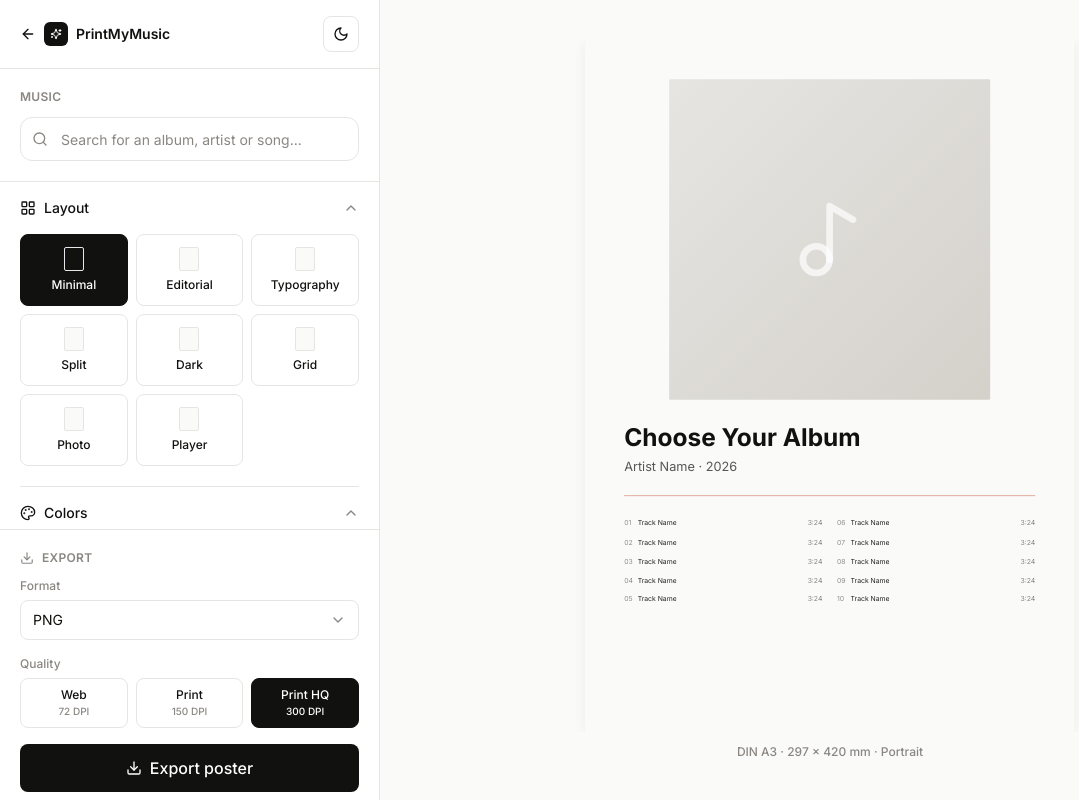
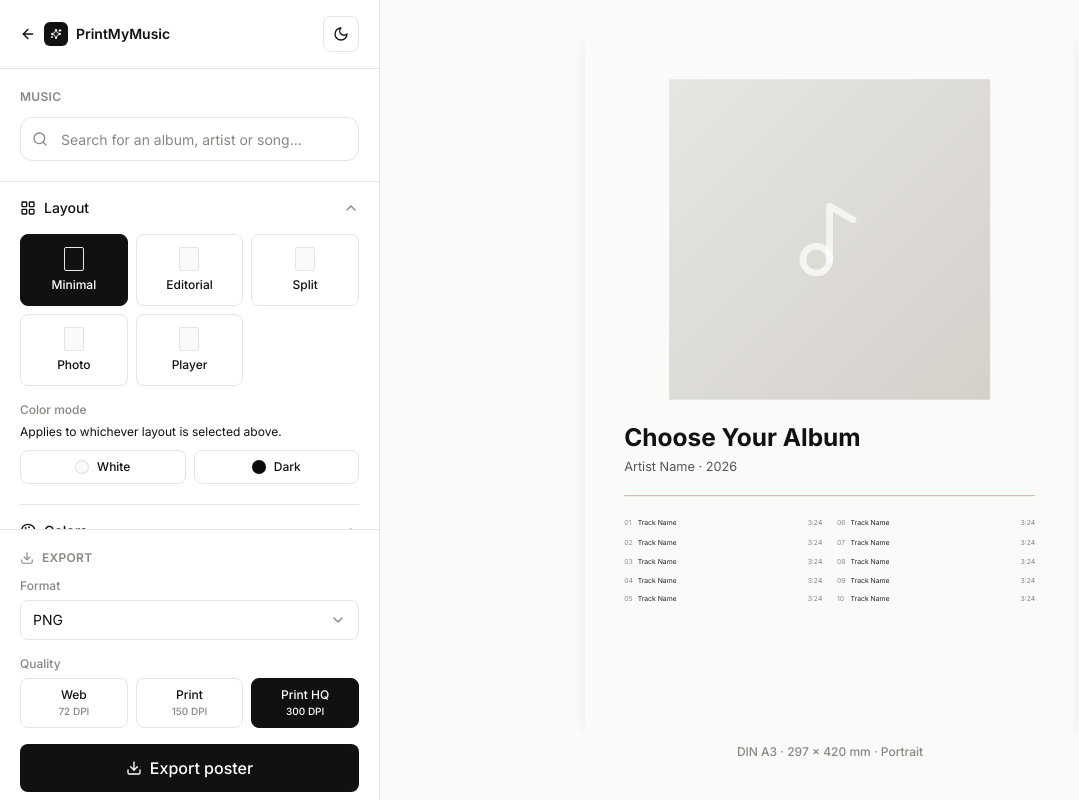
Before and after one commit to Vulkaen/printmymusic, a Next.js app: page /create in a window 1280 px wide. Shown: the whole page, without its empty margins (0-1079 px from the left). Built offline with nearby package versions, Linux system fonts and the light colour scheme; a web font is replaced by a local one.

Commit message:
Templates reduziert, White/Dark-Farbmodus hinzugefügt

```diff
--- a/app/page.tsx
+++ b/app/page.tsx
@@ -13,8 +13,8 @@ const GOLD = '#E8A93B';
 const RUST = '#B23A2E';
 
 const STACK: { template: TemplateId; bg: string; text: string; accent: string; rotate: number; offset: number }[] = [
-  { template: 'dark', bg: '#0B0B0C', text: '#F5F4F2', accent: GOLD, rotate: -8, offset: 10 },
-  { template: 'minimal', bg: PAPER, text: INK, accent: BLUE, rotate: 4, offset: -6 },
+  { template: 'minimal', bg: '#0B0B0C', text: '#F5F4F2', accent: GOLD, rotate: -8, offset: 10 },
+  { template: 'photo', bg: PAPER, text: INK, accent: BLUE, rotate: 4, offset: -6 },
   { template: 'editorial', bg: '#EDEAE1', text: INK, accent: RUST, rotate: -2, offset: 2 }
 ];
 
@@ -27,11 +27,8 @@ const SHOWCASE: {
   rotate: number;
 }[] = [
   { template: 'minimal', bg: '#FAFAF9', text: '#111110', accent: BLUE, label: 'Minimal', rotate: -2 },
-  { template: 'editorial', bg: '#F4F1EC', text: '#1C1B19', accent: RUST, label: 'Editorial', rotate: 1.5 },
-  { template: 'typography', bg: '#111110', text: '#F5F4F2', accent: GOLD, label: 'Typography', rotate: -1.5 },
+  { template: 'editorial', bg: '#0B0B0C', text: '#F5F4F2', accent: RUST, label: 'Editorial', rotate: 1.5 },
   { template: 'split', bg: '#EFEDE4', text: '#14120F', accent: BLUE, label: 'Split', rotate: 2 },
-  { template: 'dark', bg: '#0B0B0C', text: '#F5F4F2', accent: GOLD, label: 'Dark', rotate: -2.5 },
-  { template: 'grid', bg: '#FFFFFF', text: '#111110', accent: RUST, label: 'Grid', rotate: 1 },
   { template: 'photo', bg: '#F5F3EC', text: '#14120F', accent: RUST, label: 'Photo', rotate: -1.5 },
   { template: 'player', bg: '#111110', text: '#F5F4F2', accent: GOLD, label: 'Player', rotate: 2 }
 ];
@@ -130,9 +127,10 @@ export default function LandingPage() {
           gestreute Poster-Ausschnitte wie auf einer Pinnwand. */}
       <section className="bg-canvas px-6 py-20">
         <div className="mx-auto max-w-6xl">
-          <h2 className="font-grotesk text-3xl font-bold text-ink">Eight ways to frame it</h2>
+          <h2 className="font-grotesk text-3xl font-bold text-ink">Five layouts, light or dark</h2>
           <p className="mt-2 max-w-md text-muted">
-            Every layout pulls from the same album data — pick whichever fits your wall.
+            Every layout pulls from the same album data and switches between a white or dark color
+            mode — pick whichever fits your wall.
           </p>
 
           <div className="mt-14 flex flex-wrap justify-center gap-x-10 gap-y-14">
--- a/components/editor/TemplateSelector.tsx
+++ b/components/editor/TemplateSelector.tsx
@@ -7,19 +7,30 @@ import { cn } from '@/lib/utils';
 const TEMPLATES: { id: TemplateId; label: string }[] = [
   { id: 'minimal', label: 'Minimal' },
   { id: 'editorial', label: 'Editorial' },
-  { id: 'typography', label: 'Typography' },
   { id: 'split', label: 'Split' },
-  { id: 'dark', label: 'Dark' },
-  { id: 'grid', label: 'Grid' },
   { id: 'photo', label: 'Photo' },
   { id: 'player', label: 'Player' }
 ];
 
+const COLOR_PRESETS = {
+  white: { background: '#FAFAF9', text: '#111110' },
+  dark: { background: '#0B0B0C', text: '#F5F4F2' }
+} as const;
+
 export function TemplateSelector() {
   const template = usePosterStore((s) => s.template);
   const setTemplate = usePosterStore((s) => s.setTemplate);
+  const setBackgroundColor = usePosterStore((s) => s.setBackgroundColor);
+  const setTextColor = usePosterStore((s) => s.setTextColor);
+
+  function applyPreset(mode: 'white' | 'dark') {
+    const preset = COLOR_PRESETS[mode];
+    setBackgroundColor(preset.background);
+    setTextColor(preset.text);
+  }
 
   return (
+    <div className="flex flex-col gap-4">
       <div className="grid grid-cols-3 gap-2">
         {TEMPLATES.map((t) => (
           <button
@@ -36,12 +47,40 @@ export function TemplateSelector() {
             <span
               className={cn(
                 'block h-6 w-5 rounded-sm border',
-              template === t.id ? 'border-primary-foreground/40 bg-surface/10' : 'border-border bg-canvas'
+                template === t.id
+                  ? 'border-primary-foreground/40 bg-surface/10'
+                  : 'border-border bg-canvas'
               )}
             />
             {t.label}
           </button>
         ))}
       </div>
+
+      <div className="flex flex-col gap-1.5">
+        <span className="text-xs font-medium text-muted">Color mode</span>
+        <p className="text-xs text-muted/80">
+          Applies to whichever layout is selected above.
+        </p>
+        <div className="mt-1 grid grid-cols-2 gap-2">
+          <button
+            type="button"
+            onClick={() => applyPreset('white')}
+            className="flex items-center justify-center gap-2 rounded-lg border border-border bg-surface px-3 py-2 text-xs font-medium text-ink transition-colors hover:border-ink/30"
+          >
+            <span className="h-3.5 w-3.5 rounded-full border border-black/10 bg-[#FAFAF9]" />
+            White
+          </button>
+          <button
+            type="button"
+            onClick={() => applyPreset('dark')}
+            className="flex items-center justify-center gap-2 rounded-lg border border-border bg-surface px-3 py-2 text-xs font-medium text-ink transition-colors hover:border-ink/30"
+          >
+            <span className="h-3.5 w-3.5 rounded-full border border-black/10 bg-[#0B0B0C]" />
+            Dark
+          </button>
+        </div>
+      </div>
+    </div>
   );
 }
--- a/components/poster/PosterRenderer.tsx
+++ b/components/poster/PosterRenderer.tsx
@@ -2,10 +2,7 @@ import { PosterData, TemplateId } from '@/types/poster';
 import { PosterStyleSettings } from '@/components/poster/types';
 import { PosterTemplateMinimal } from '@/components/poster/templates/PosterTemplateMinimal';
 import { PosterTemplateEditorial } from '@/components/poster/templates/PosterTemplateEditorial';
-import { PosterTemplateTypography } from '@/components/poster/templates/PosterTemplateTypography';
 import { PosterTemplateSplit } from '@/components/poster/templates/PosterTemplateSplit';
-import { PosterTemplateDark } from '@/components/poster/templates/PosterTemplateDark';
-import { PosterTemplateGrid } from '@/components/poster/templates/PosterTemplateGrid';
 import { PosterTemplatePhoto } from '@/components/poster/templates/PosterTemplatePhoto';
 import { PosterTemplatePlayer } from '@/components/poster/templates/PosterTemplatePlayer';
 
@@ -19,15 +16,14 @@ interface PosterRendererProps {
 const TEMPLATE_MAP = {
   minimal: PosterTemplateMinimal,
   editorial: PosterTemplateEditorial,
-  typography: PosterTemplateTypography,
   split: PosterTemplateSplit,
-  dark: PosterTemplateDark,
-  grid: PosterTemplateGrid,
   photo: PosterTemplatePhoto,
   player: PosterTemplatePlayer
 } as const;
 
 export function PosterRenderer({ template, poster, style, baseWidth }: PosterRendererProps) {
-  const Template = TEMPLATE_MAP[template];
+  // Fallback auf 'minimal', falls ein veralteter/ungültiger Template-Wert
+  // ankommt (z.B. aus einer alten gespeicherten Shareable-URL).
+  const Template = TEMPLATE_MAP[template] ?? TEMPLATE_MAP.minimal;
   return <Template poster={poster} style={style} baseWidth={baseWidth} />;
 }
```
Also changed, not shown: types/poster.ts (+1 -9 lines). Lines whose indentation alone changed are shown as unchanged.
